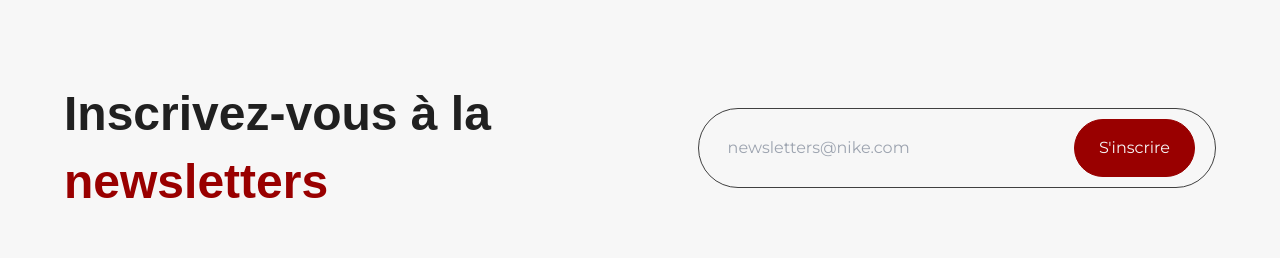
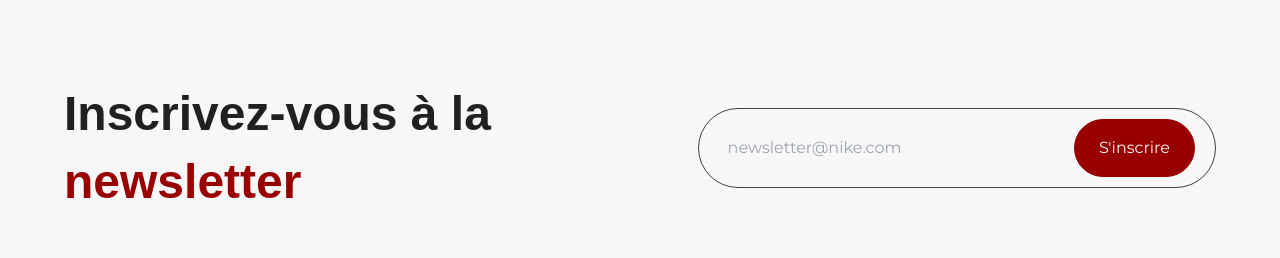
Before and after one commit to cedric-renais/Nike, a Next.js app: page / in a window 1280 px wide. Shown: the part 4380-4638 px from the top of the page. Built offline with nearby package versions, Linux system fonts and the light colour scheme.

Commit message:
🩹 Correction d'une coquille

```diff
--- a/layouts/Subscribe.jsx
+++ b/layouts/Subscribe.jsx
@@ -6,17 +6,17 @@ const Subscribe = () => {
       <div className="max__wrapper flex items-center justify-between gap-10 max-lg:flex-col">
         <h3 className="font-palanquin text-4xl font-bold leading-[68px] lg:max-w-md">
           Inscrivez-vous à la
-          <span className="text-accent"> newsletters</span>
+          <span className="text-accent"> newsletter</span>
         </h3>
         <form className="flex w-full items-center gap-5 rounded-full px-5 py-2.5 max-sm:flex-col sm:border sm:border-gray lg:max-w-[45%]">
           <label className="sr-only" htmlFor="newsletter">
-            S'inscrire à la newsletters
+            S'inscrire à la newsletter
           </label>
           <input
             className="border border-transparent bg-white pl-2 text-base leading-normal text-gray outline-offset-8 outline-accent max-sm:w-full max-sm:rounded-full max-sm:border-gray max-sm:py-4 max-sm:pl-3 sm:flex-1"
             type="text"
             id="newsletter"
-            placeholder="newsletters@nike.com"
+            placeholder="newsletter@nike.com"
           />
           <div className="flex items-center max-sm:w-full max-sm:justify-end">
             <Button
```
